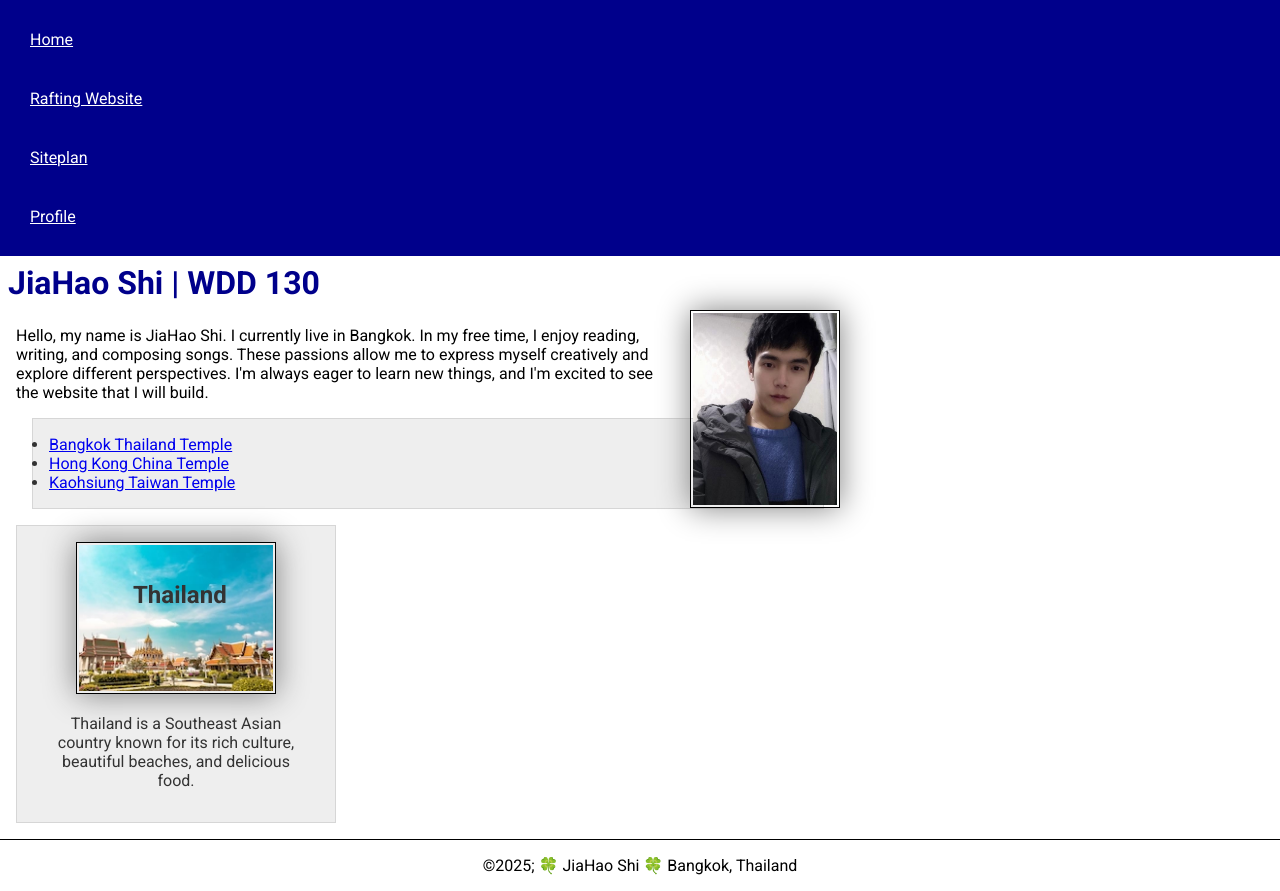
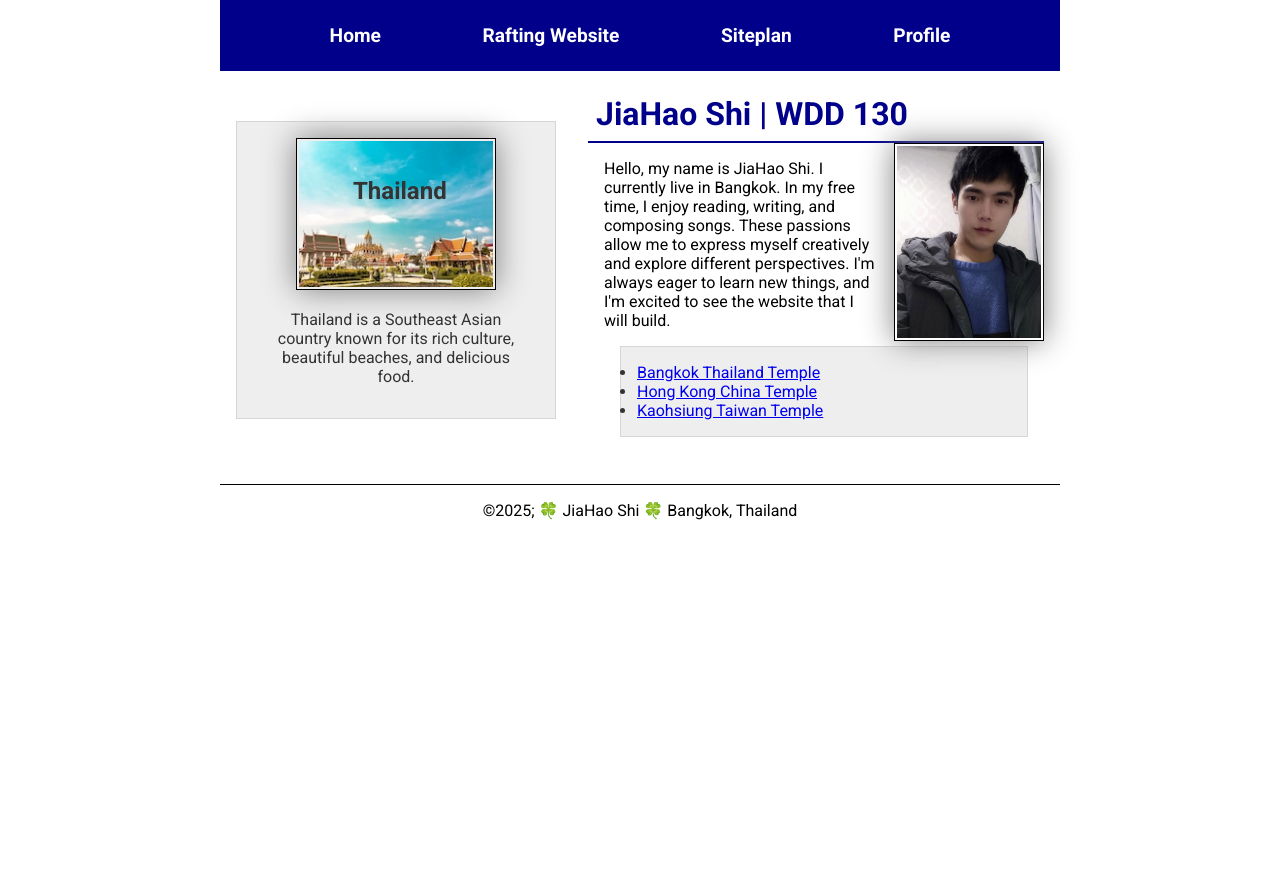
Before and after one commit to jiahao215/wdd130, a plain HTML site: page index.html in a window 1280 px wide. After the commit the page ends 800 px from the top, so only its background shows below. Drawn offline with Linux system fonts and the light colour scheme.

Commit message:
enhance home v2

```diff
--- a/index.html
+++ b/index.html
@@ -20,9 +20,10 @@
             <a href="#"> Home </a>
             <a href="wwr/"> Rafting Website </a>
             <a href="wwr/site-plan-rafting.html">Siteplan</a>
-            <a href="https://linkedin.com">Profile</a>
+            <a href="https://www.linkedin.com/in/jiahao-shi-83848333a">Profile</a>
         </nav>
     </header>
+    <div class="grid">
         <main>
             <h1> JiaHao Shi | WDD 130 </h1>
             <img src="images/profile.jpg" alt="Hello, my name is JiaHao Shi" width="200">
@@ -40,6 +41,7 @@
             <img src="images/W02_pict_TH.webp" alt="This is a Thailand landscape picture">
             <p> Thailand is a Southeast Asian country known for its rich culture, beautiful beaches, and delicious food. </p>
         </aside>
+    </div>
     <footer>
         <p> &copy;2025; 🍀 JiaHao Shi 🍀 Bangkok, Thailand </p>
     </footer>
--- a/styles/styles.css
+++ b/styles/styles.css
@@ -17,6 +17,28 @@
   --accent2-color: #FFF347;
 }
 
+header, .grid, footer{
+    max-width: 840px;
+    margin: 0 auto;
+}
+
+.grid {
+    display: grid;
+    align-items: center;
+}
+
+main {
+    grid-column: 2 / 3;
+    margin: 1rem;
+}
+
+aside {
+    width: 20rem;
+    position: relative;
+    grid-column: 1 / 2;
+    grid-row: 1 / 2;
+}
+
 body{
     font-size: 16px;
     font-family: Roboto, Arial, sans-serif;
@@ -24,18 +46,25 @@ body{
 
 nav {
     background-color: var(--main-color);
-    padding: 10px;
+    padding: 1rem;
+    display: flex;
+    justify-content: space-evenly;
+    align-items: center;
 }
 
 nav a {
     color: var(--text-color);
     display: block;
-    padding: 20px;
+    padding: 0.5rem;
+    text-decoration: none;
+    font-size: 1.2rem;
+    font-weight: 700;
 }
 
 h1 {
     color: var(--main-color);
     padding: .5rem;
+    border-bottom: 2px solid var(--main-color);
 }
 
 img {
@@ -48,10 +77,6 @@ img {
 
 p {
     padding: 0;
-}
-
-main {
-    max-width: 840px;
 }
 
 main img {
```
Lines whose indentation alone changed are shown as unchanged.
